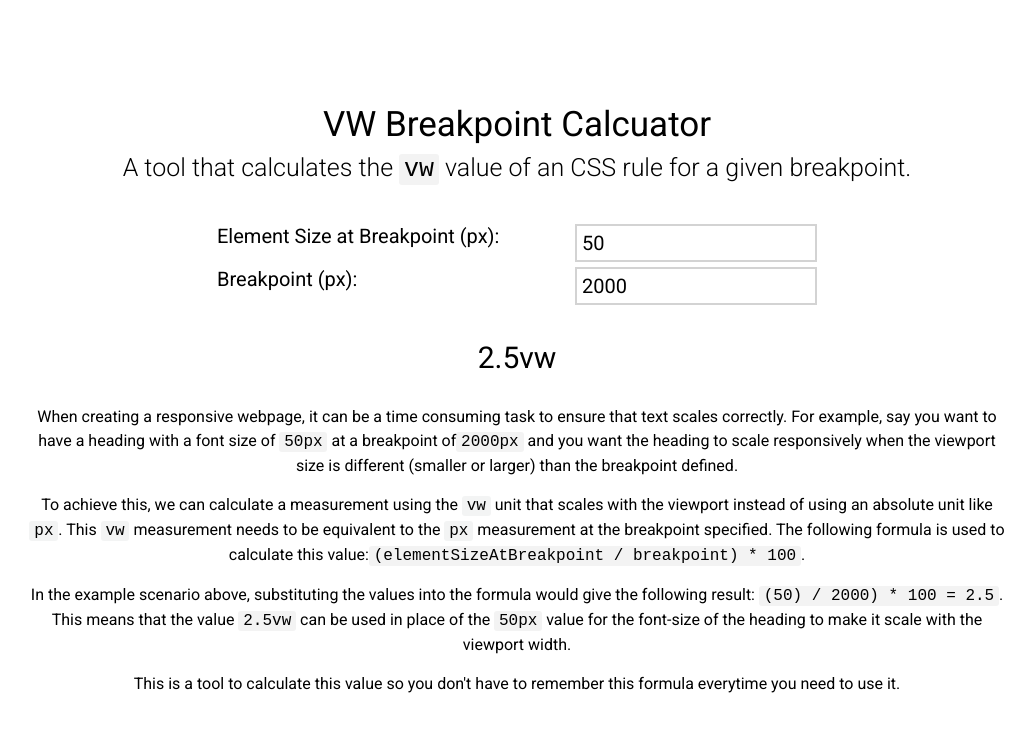
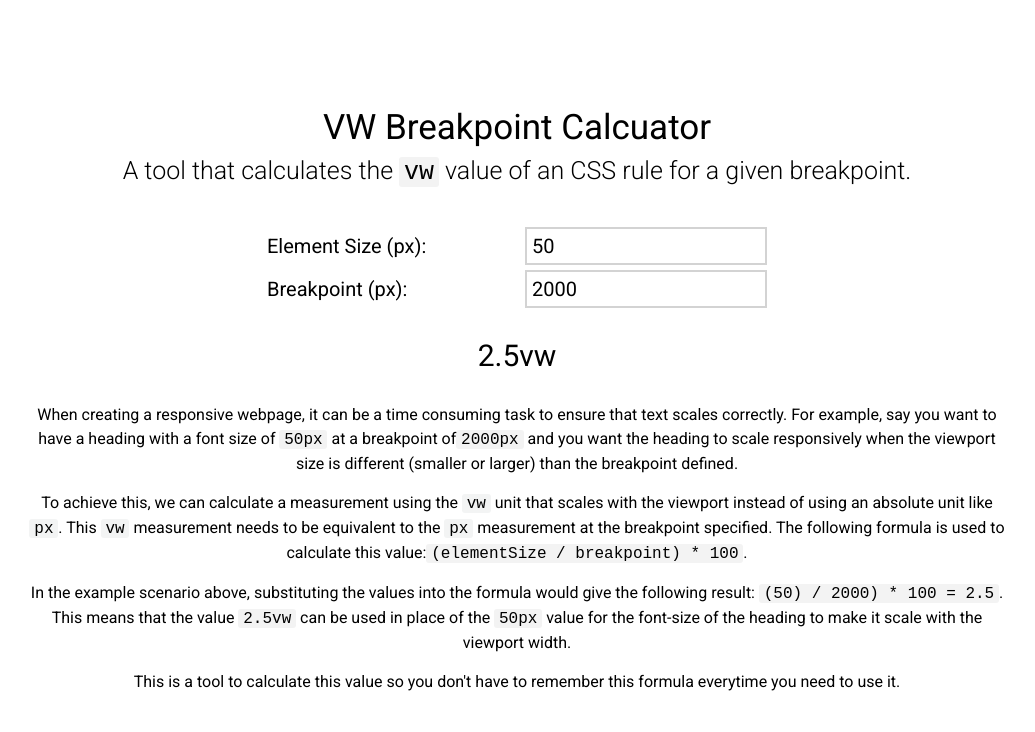
Before and after one commit to joealden/px-to-vw, a React (Create React App) app: page / in a window 1280 px wide. Shown: the top 732 px of the page, without its empty margins (123-1158 px from the left). Built offline with nearby package versions, Linux system fonts and the light colour scheme.

Commit message:
Fix overflow issue and refactor

```diff
--- a/src/App.js
+++ b/src/App.js
@@ -12,6 +12,11 @@ injectGlobal`
     margin: 0;
     padding: 0;
     font-size: 16px;
+  }
+
+  /* Overflow was causing issues for whatever reason... */
+  html {
+    overflow-x: hidden;
   }
 `;
 
@@ -43,7 +48,7 @@ const App = () => (
           needs to be equivalent to the <Code>px</Code> measurement at the
           breakpoint specified. The following formula is used to calculate this
           value:
-          <Code>(elementSizeAtBreakpoint / breakpoint) * 100</Code>.
+          <Code>(elementSize / breakpoint) * 100</Code>.
         </p>
         <p>
           In the example scenario above, substituting the values into the
--- a/src/Tool.js
+++ b/src/Tool.js
@@ -3,31 +3,31 @@ import styled from "styled-components";
 
 class Tool extends React.Component {
   state = {
-    elementSizeAtBreakpoint: 50,
+    elementSize: 50,
     breakpoint: 2000,
     result: 2.5
   };
 
   updateResult = () => {
-    const elementSizeAtBreakpoint = Number(this.state.elementSizeAtBreakpoint);
+    const elementSize = Number(this.state.elementSize);
     const breakpoint = Number(this.state.breakpoint);
 
     if (
-      typeof elementSizeAtBreakpoint === "number" &&
-      !Number.isNaN(elementSizeAtBreakpoint) &&
+      typeof elementSize === "number" &&
+      !Number.isNaN(elementSize) &&
       typeof breakpoint === "number" &&
       !Number.isNaN(breakpoint) &&
       breakpoint !== 0
     ) {
-      const result = (elementSizeAtBreakpoint / breakpoint) * 100;
+      const result = (elementSize / breakpoint) * 100;
       this.setState({ result });
     } else {
       this.setState({ result: false });
     }
   };
 
-  updateElementSizeAtBreakpoint = ({ target }) => {
-    this.setState({ elementSizeAtBreakpoint: target.value }, () => {
+  updateElementSize = ({ target }) => {
+    this.setState({ elementSize: target.value }, () => {
       this.updateResult();
     });
   };
@@ -40,14 +40,12 @@ class Tool extends React.Component {
     return (
       <ToolWrapper>
         <ToolField>
-          <label htmlFor="element-size-at-breakpoint">
-            Element Size at Breakpoint (px):{" "}
-          </label>
+          <label htmlFor="element-size">Element Size (px): </label>
           <input
-            id="element-size-at-breakpoint"
+            id="element-size"
             type="text"
-            value={this.state.elementSizeAtBreakpoint}
-            onChange={this.updateElementSizeAtBreakpoint}
+            value={this.state.elementSize}
+            onChange={this.updateElementSize}
           />
         </ToolField>
         <ToolField>
@@ -73,7 +71,7 @@ const ToolWrapper = styled.div`
   margin: 40px auto 0;
   display: flex;
   flex-direction: column;
-  max-width: 600px;
+  max-width: 500px;
 
   @media screen and (max-width: 660px) {
     margin: 40px 30px 0;
@@ -84,6 +82,11 @@ const ToolField = styled.div`
   display: flex;
   justify-content: space-between;
   flex-direction: row;
+  align-items: center;
+
+  &:first-child {
+    margin-bottom: 5px;
+  }
 
   label {
     text-align: center;
@@ -96,7 +99,6 @@ const ToolField = styled.div`
 
   input {
     padding: 5px;
-    margin-bottom: 5px;
     transition: border 0.15s ease-in-out;
     border: 2px solid lightgrey;
 
```
